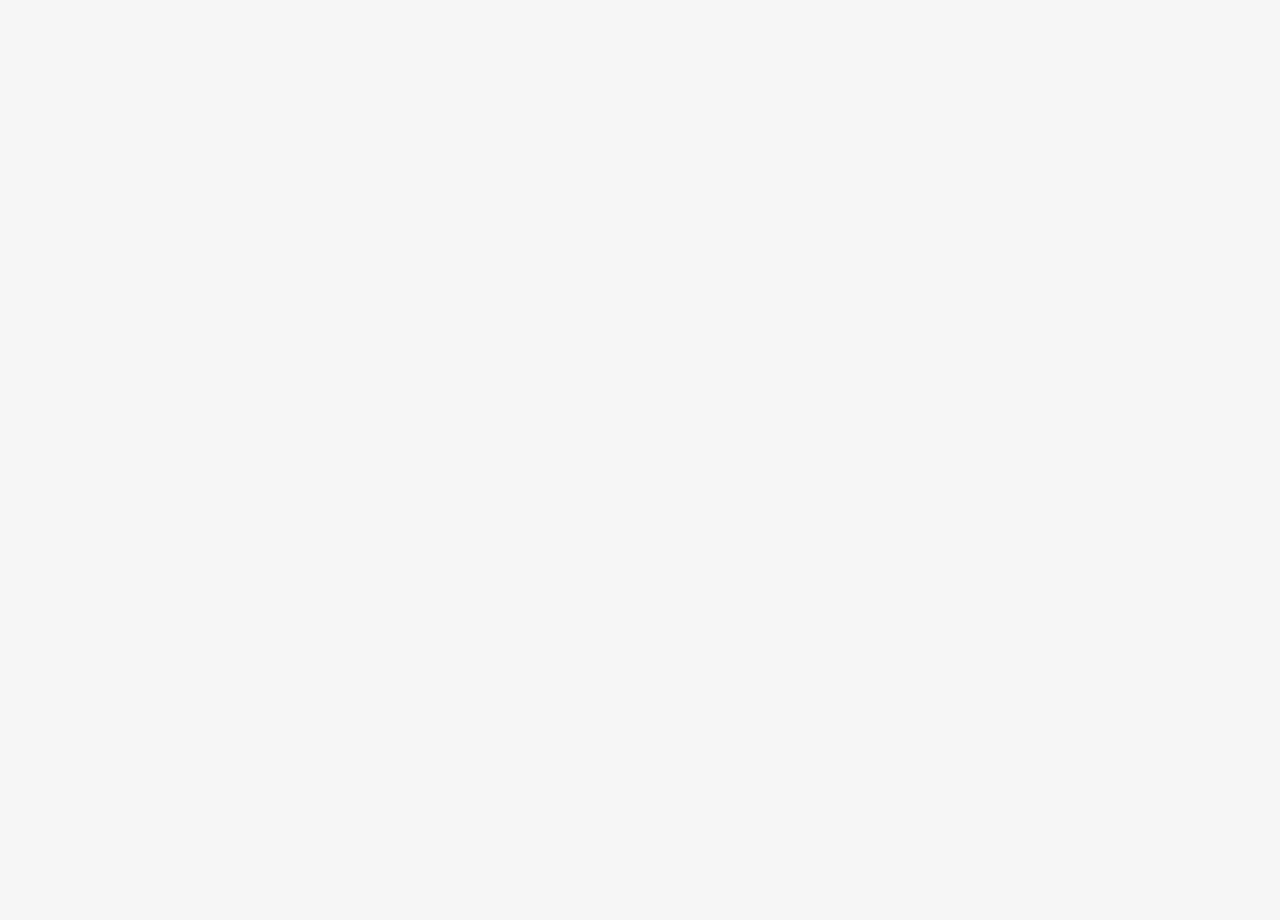
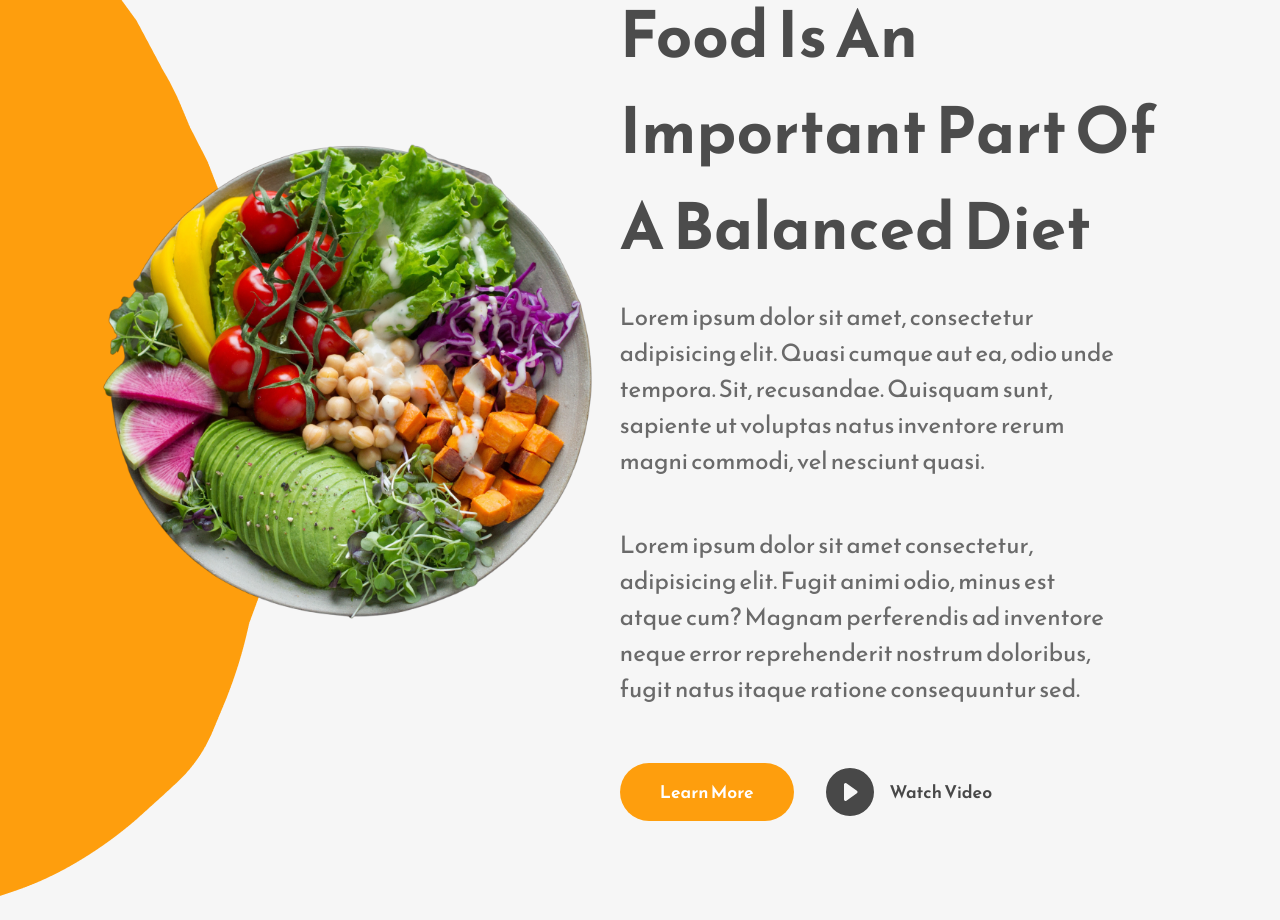
Before and after one commit to TheintTheint298/restaurant_landing_page, a React (Create React App) app: page / in a window 1280 px wide. Shown: the part 1360-2280 px from the top of the page. Before the commit the page ends 1000 px from the top, so only its background shows below. Built offline with nearby package versions, Linux system fonts and the light colour scheme.

Commit message:
about component

```diff
--- a/src/App.js
+++ b/src/App.js
@@ -1,10 +1,12 @@
 import "./App.css";
 import Home from "./Components/Home";
+import About from "./Components/About";
 
 function App() {
   return (
     <div className="App">
       <Home />
+      <About />
     </div>
   );
 }
--- /dev/null
+++ b/src/Components/About.js
@@ -0,0 +1,38 @@
+import React from 'react'
+import AboutBackground from '../Assets/about-background.png'
+import AboutBackgroundImage from '../Assets/about-background-image.png'
+import { BsFillPlayCircleFill } from 'react-icons/bs'
+
+const About = () => {
+  return (
+    <div className='about-section-container'>
+        <div className='about-background-image-container'>
+            <img src={AboutBackground} alt='' />
+        </div>
+        <div className='about-section-image-container'>
+            <img src={AboutBackgroundImage} alt="" />
+        </div>
+        <div className='about-section-text-container'>
+            <p className='primary-subheading'>About</p>
+            <h1 className='primary-heading'>
+                Food Is An Important Part Of A Balanced Diet
+            </h1>
+            <p className='primary-text'>
+                Lorem ipsum dolor sit amet, consectetur adipisicing elit. Quasi cumque aut ea, odio unde tempora. Sit, recusandae. Quisquam sunt, sapiente ut voluptas natus inventore rerum magni commodi, vel nesciunt quasi.
+            </p>
+            <p className='primary-text'>
+                Lorem ipsum dolor sit amet consectetur, adipisicing elit. Fugit animi odio, minus est atque cum? Magnam perferendis ad inventore neque error reprehenderit nostrum doloribus, fugit natus itaque ratione consequuntur sed.
+            </p>
+            <div className='about-buttons-container'>
+                <button className='secondary-button'>Learn More</button>
+                <button className='watch-video-button'>
+                    {" "}
+                    <BsFillPlayCircleFill />Watch Video
+                </button>
+            </div>
+        </div>
+    </div>
+  )
+}
+
+export default About
```
